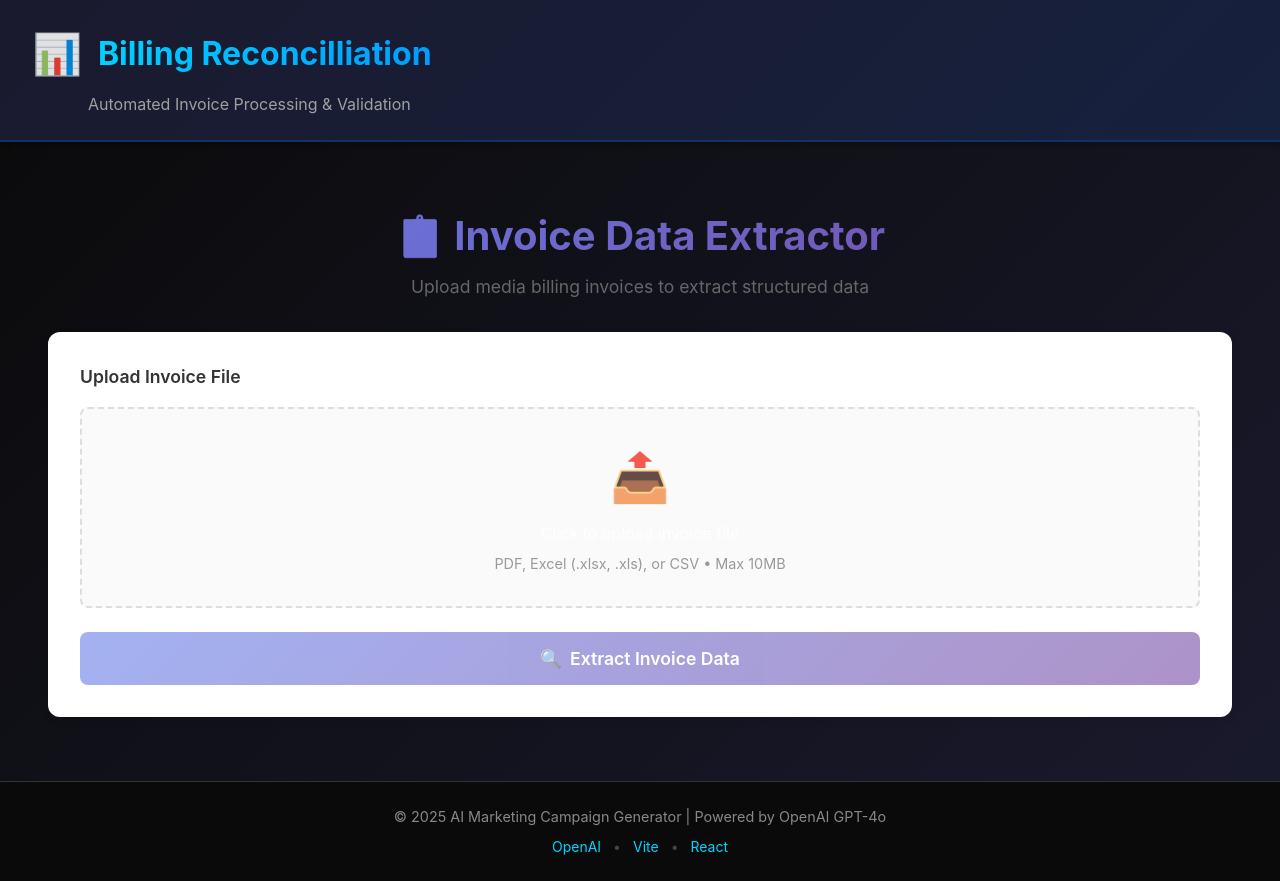
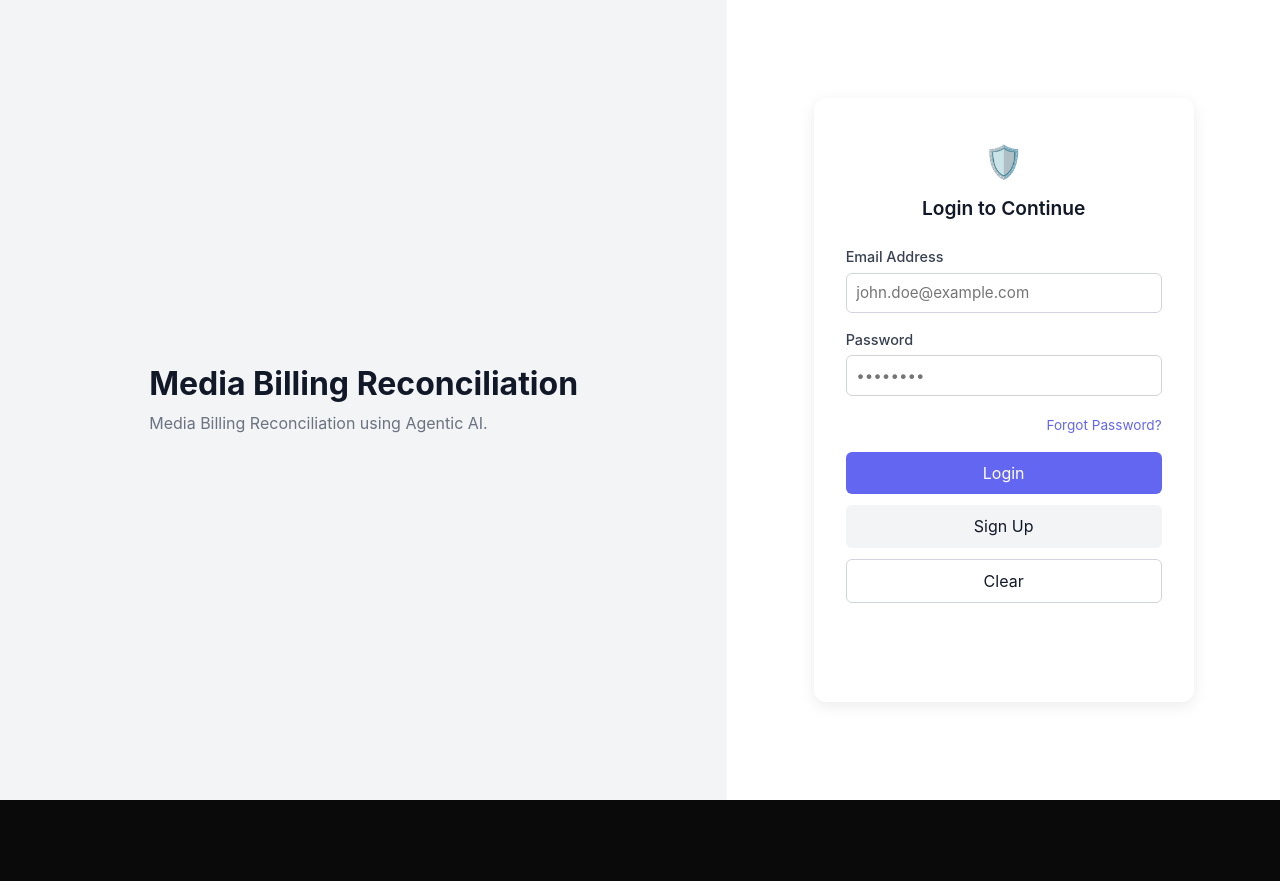
Before and after one commit to nxt24acceleratorsblr/NXT24BNGAccelerator, a React (Vite) app in the folder MediaBillingReconcilliation/: page / in a window 1280 px wide. After the commit the page ends 800 px from the top, so only its background shows below. Built offline with nearby package versions, Linux system fonts and the light colour scheme.

Commit message:
added login screen ui and navigation

```diff
--- a/MediaBillingReconcilliation/package.json
+++ b/MediaBillingReconcilliation/package.json
@@ -10,10 +10,11 @@
     "preview": "vite preview"
   },
   "dependencies": {
+    "axios": "^1.6.2",
+    "openai": "^4.20.1",
     "react": "^18.2.0",
     "react-dom": "^18.2.0",
-    "axios": "^1.6.2",
-    "openai": "^4.20.1"
+    "react-router-dom": "^7.9.5"
   },
   "devDependencies": {
     "@types/react": "^18.2.43",
--- a/MediaBillingReconcilliation/src/App.tsx
+++ b/MediaBillingReconcilliation/src/App.tsx
@@ -1,10 +1,17 @@
+import { Routes, Route, Navigate } from 'react-router-dom'
 import './App.css'
+import Login from './components/Login'
 import InvoiceExtractor from './components/InvoiceExtractor'
 import Header from './components/Header'
 import Footer from './components/Footer'
 
 function App() {
   return (
+    <Routes>
+      <Route path="/" element={<Login />} />
+      <Route
+        path="/extractor"
+        element={
           <div className="app">
             <Header />
             <main className="main-content">
@@ -12,6 +19,10 @@ function App() {
             </main>
             <Footer />
           </div>
+        }
+      />
+      <Route path="*" element={<Navigate to="/" replace />} />
+    </Routes>
   )
 }
 
--- /dev/null
+++ b/MediaBillingReconcilliation/src/components/Login.css
@@ -0,0 +1,168 @@
+/* Reset and base setup */
+* {
+  box-sizing: border-box;
+  font-family: "Inter", sans-serif;
+  margin: 0;
+  padding: 0;
+}
+
+html, body {
+  width: 100%;
+  height: 100%;
+  background-color: #f9fafb;
+}
+
+/* Full page layout */
+.page-container {
+  display: flex;
+  height: 100vh;
+  width: 100%;
+}
+
+/* Left panel */
+.left-panel {
+  flex: 1.2; /* slightly wider than right panel */
+  background-color: #f3f4f6;
+  display: flex;
+  justify-content: center;
+  align-items: center;
+  padding: 2rem;
+  min-width: 500px; /* ensures enough space for one-line title */
+}
+
+.left-content {
+  text-align: left;
+  max-width: 600px; /* give more width for the title */
+  white-space: nowrap; /* prevents title from wrapping */
+}
+
+.title {
+  font-size: 2rem;
+  font-weight: 700;
+  color: #111827;
+  margin-bottom: 0.5rem;
+  line-height: 1.2;
+}
+
+.subtitle {
+  color: #6b7280;
+  font-size: 1rem;
+}
+
+/* Right panel */
+.right-panel {
+  flex: 1;
+  background-color: #ffffff;
+  display: flex;
+  justify-content: center;
+  align-items: center;
+}
+
+.login-card {
+  width: 100%;
+  max-width: 380px;
+  background-color: #fff;
+  padding: 2.5rem 2rem;
+  border-radius: 12px;
+  box-shadow: 0 4px 16px rgba(0, 0, 0, 0.08);
+  text-align: center;
+}
+
+.login-header {
+  margin-bottom: 1.5rem;
+}
+
+.shield-icon {
+  font-size: 2rem;
+  color: #6366f1;
+  margin-bottom: 0.5rem;
+}
+
+h2 {
+  font-size: 1.2rem;
+  font-weight: 600;
+  color: #111827;
+}
+
+/* Form styling */
+.login-form {
+  display: flex;
+  flex-direction: column;
+  text-align: left;
+}
+
+.login-form label {
+  color: #374151;
+  font-size: 0.9rem;
+  margin-bottom: 0.3rem;
+  font-weight: 500;
+}
+
+.login-form input {
+  padding: 0.6rem;
+  border: 1px solid #d1d5db;
+  border-radius: 6px;
+  margin-bottom: 1rem;
+  font-size: 0.95rem;
+}
+
+.login-form input:focus {
+  border-color: #6366f1;
+  outline: none;
+  box-shadow: 0 0 0 2px rgba(99, 102, 241, 0.2);
+}
+
+.forgot-password {
+  text-align: right;
+  margin-bottom: 1rem;
+}
+
+.forgot-password a {
+  font-size: 0.85rem;
+  color: #6366f1;
+  text-decoration: none;
+}
+
+.forgot-password a:hover {
+  text-decoration: underline;
+}
+
+/* Buttons */
+.btn {
+  width: 100%;
+  padding: 0.7rem;
+  border-radius: 6px;
+  font-size: 1rem;
+  cursor: pointer;
+  margin-bottom: 0.7rem;
+  border: none;
+}
+
+.btn-primary {
+  background-color: #6366f1;
+  color: #fff;
+}
+
+.btn-primary:hover {
+  background-color: #4f46e5;
+}
+
+.btn-secondary {
+  background-color: #f3f4f6;
+  color: #111827;
+}
+
+.btn-outline {
+  background-color: transparent;
+  border: 1px solid #d1d5db;
+  color: #111827;
+}
+
+.btn-outline:hover {
+  background-color: #f9fafb;
+}
+
+/* Footer */
+.powered-text {
+  margin-top: 1.5rem;
+  font-size
--- /dev/null
+++ b/MediaBillingReconcilliation/src/components/Login.tsx
@@ -0,0 +1,83 @@
+import React, { useState } from "react";
+import { useNavigate } from "react-router-dom";
+import "./Login.css";
+
+const LoginPage: React.FC = () => {
+  const [email, setEmail] = useState("");
+  const [password, setPassword] = useState("");
+  const navigate = useNavigate();
+
+  const handleClear = () => {
+    setEmail("");
+    setPassword("");
+  };
+
+  const handleLogin = (e: React.FormEvent) => {
+    e.preventDefault();
+    console.log("Login attempt:", { email, password });
+    // Navigate to extractor page after login
+    navigate("/extractor");
+  };
+
+  return (
+    <div className="page-container">
+      {/* Left Section */}
+      <div className="left-panel">
+        <div className="left-content">
+          <h1 className="title">Media Billing Reconciliation</h1>
+          <p className="subtitle">
+            Media Billing Reconciliation using Agentic AI.
+          </p>
+        </div>
+      </div>
+
+      {/* Right Section */}
+      <div className="right-panel">
+        <div className="login-card">
+          <div className="login-header">
+            <div className="shield-icon">🛡️</div>
+            <h2>Login to Continue</h2>
+          </div>
+
+          <form onSubmit={handleLogin} className="login-form">
+            <label>Email Address</label>
+            <input
+              type="email"
+              placeholder="john.doe@example.com"
+              value={email}
+              onChange={(e) => setEmail(e.target.value)}
+              required
+            />
+
+            <label>Password</label>
+            <input
+              type="password"
+              placeholder="••••••••"
+              value={password}
+              onChange={(e) => setPassword(e.target.value)}
+              required
+            />
+
+            <div className="forgot-password">
+              <a href="#">Forgot Password?</a>
+            </div>
+
+            <button type="submit" className="btn btn-primary">
+              Login
+            </button>
+            <button type="button" className="btn btn-secondary">
+              Sign Up
+            </button>
+            <button type="button" className="btn btn-outline" onClick={handleClear}>
+              Clear
+            </button>
+          </form>
+
+          <p className="powered-text">Powered by Agentic AI</p>
+        </div>
+      </div>
+    </div>
+  );
+};
+
+export default LoginPage;
--- a/MediaBillingReconcilliation/src/main.tsx
+++ b/MediaBillingReconcilliation/src/main.tsx
@@ -1,10 +1,13 @@
 import React from 'react'
 import ReactDOM from 'react-dom/client'
+import { BrowserRouter } from 'react-router-dom'
 import App from './App.tsx'
 import './index.css'
 
 ReactDOM.createRoot(document.getElementById('root')!).render(
   <React.StrictMode>
-    <App />
+    <BrowserRouter>
+      <App />
+    </BrowserRouter>
   </React.StrictMode>,
 )
```
Also changed, not shown: 1 other file (tests, documents, lock files or other folders). Lines whose indentation alone changed are shown as unchanged.
